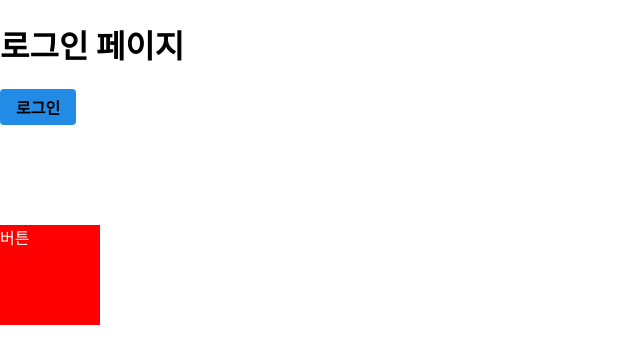
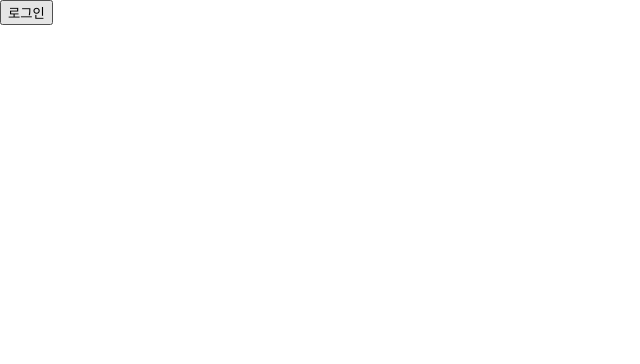
Before and after one commit to daehwa-park/GaeWoonHae, a React (Create React App) app in the folder Client/: page / in a window 1280 px wide. Shown: the top 364 px of the page, without its empty margins (0-640 px from the left). Built offline with nearby package versions, Linux system fonts and the light colour scheme.

Commit message:
Update Client/src/App.js, Client/src/components/LoginPage/LoginPage.js, Client/src/components/LoginPage/KakaoLoginbtn.png, Client/src/components/LoginPage/LoginKakao.js

```diff
--- a/Client/src/App.js
+++ b/Client/src/App.js
@@ -1,29 +1,32 @@
-import './App.css';
+import "./App.css";
 
-import { Route, Routes } from 'react-router-dom';
-import LoginPage from './components/LoginPage/LoginPage';
-import MainPage from './components/MainPage/MainPage';
-import LobbyPage from './components/Lobby/Lobby';
-import GamePage from './components/GamePage/GamePage';
-import MyPage from './components/MyPage/MyPage';
+import { Route, Routes } from "react-router-dom";
+import LoginPage from "./components/LoginPage/LoginPage";
+import MainPage from "./components/MainPage/MainPage";
+import LobbyPage from "./components/Lobby/Lobby";
+import GamePage from "./components/GamePage/GamePage";
+import MyPage from "./components/MyPage/MyPage";
+import LoginKaKao from "./components/LoginPage/LoginKakao";
 
 const App = () => {
   return (
     <Routes>
+      {/* 카카오 로그인 후 페이지 */}
+      <Route path="/login-kakao" element={<LoginKaKao />} />
       {/* 로그인페이지 */}
-      <Route path='/' element={<LoginPage/>}/>
+      <Route path="/" element={<LoginPage />} />
       {/* 메인페이지 */}
-      <Route path='/main' element={<MainPage/>}/>
+      <Route path="/main" element={<MainPage />} />
       {/* 선택한 게임 로비페이지 */}
-      <Route path='/lobby/:gameid' element={<LobbyPage/>}/>
+      <Route path="/lobby/:gameid" element={<LobbyPage />} />
       {/* 해당 게임페이지 */}
-      <Route path='/gamepage/:gameid' element={<GamePage/>}/>
+      <Route path="/gamepage/:gameid" element={<GamePage />} />
       {/* 마이페이지 */}
-      <Route path='/mypage' element={<MyPage/>}/>
+      <Route path="/mypage" element={<MyPage />} />
       {/* 잘못된 경로로 들어갔을 경우 */}
-      <Route path ="*" element = {<div>There's nothing here!</div>} />
+      <Route path="*" element={<div>There's nothing here!</div>} />
     </Routes>
-  )
-}
+  );
+};
 
 export default App;
--- /dev/null
+++ b/Client/src/components/LoginPage/LoginKakao.js
@@ -0,0 +1,29 @@
+import React, { useEffect } from "react";
+import { useNavigate } from "react-router-dom";
+
+const RedirectPage = () => {
+  const navigate = useNavigate();
+
+  const requestKakaoUserInfo = () => {
+    // 여기에 Kakao API와 통신하는 로직을 구현하세요.
+    // 통신이 성공하면 아래 코드를 실행하세요.
+    navigate("/main");
+  };
+
+  useEffect(() => {
+    // 페이지가 로드되면 requestKakaoUserInfo() 함수를 실행합니다.
+    requestKakaoUserInfo().catch((error) => {
+      // 통신 실패 시 에러 메시지를 출력하고, 로그인 페이지로 이동합니다.
+      alert("error message: " + error.message);
+      navigate("/login");
+    });
+  }, []);
+
+  return (
+    <div>
+      <p>가운데 로그인을 진행하고 있습니다</p>
+    </div>
+  );
+};
+
+export default RedirectPage;
--- a/Client/src/components/LoginPage/LoginPage.js
+++ b/Client/src/components/LoginPage/LoginPage.js
@@ -1,16 +1,21 @@
-import { StyledLoginimage, StyledLoginbutton, Button }from '../../components/common/Button';
-import {Link} from 'react-router-dom';
+import React from "react";
+import { useNavigate } from "react-router-dom";
 
+const Login = () => {
+  const navigate = useNavigate();
 
-const LoginPage=() => {
-    return (
+  const loginKakaoApi = () => {
+    // 여기에 Kakao API와 통신하는 로직을 구현하세요.
+    // 통신이 성공하면 아래 코드를 실행하세요.
+    navigate("/login-kakao");
+  };
+
+  return (
     <div>
-        <h1>로그인 페이지</h1>
-        <Link to="/main"><Button>로그인</Button></Link>
-        <StyledLoginimage>버튼</StyledLoginimage>
-        <StyledLoginbutton>버튼</StyledLoginbutton>
+      {/* 로그인 버튼을 클릭하면 loginKakaoApi() 함수 실행 */}
+      <button onClick={loginKakaoApi}>로그인</button>
     </div>
-    );
+  );
 };
 
-export default LoginPage;
+export default Login;
```
Also changed, not shown: Client/src/components/LoginPage/KakaoLoginbtn.png (added).
